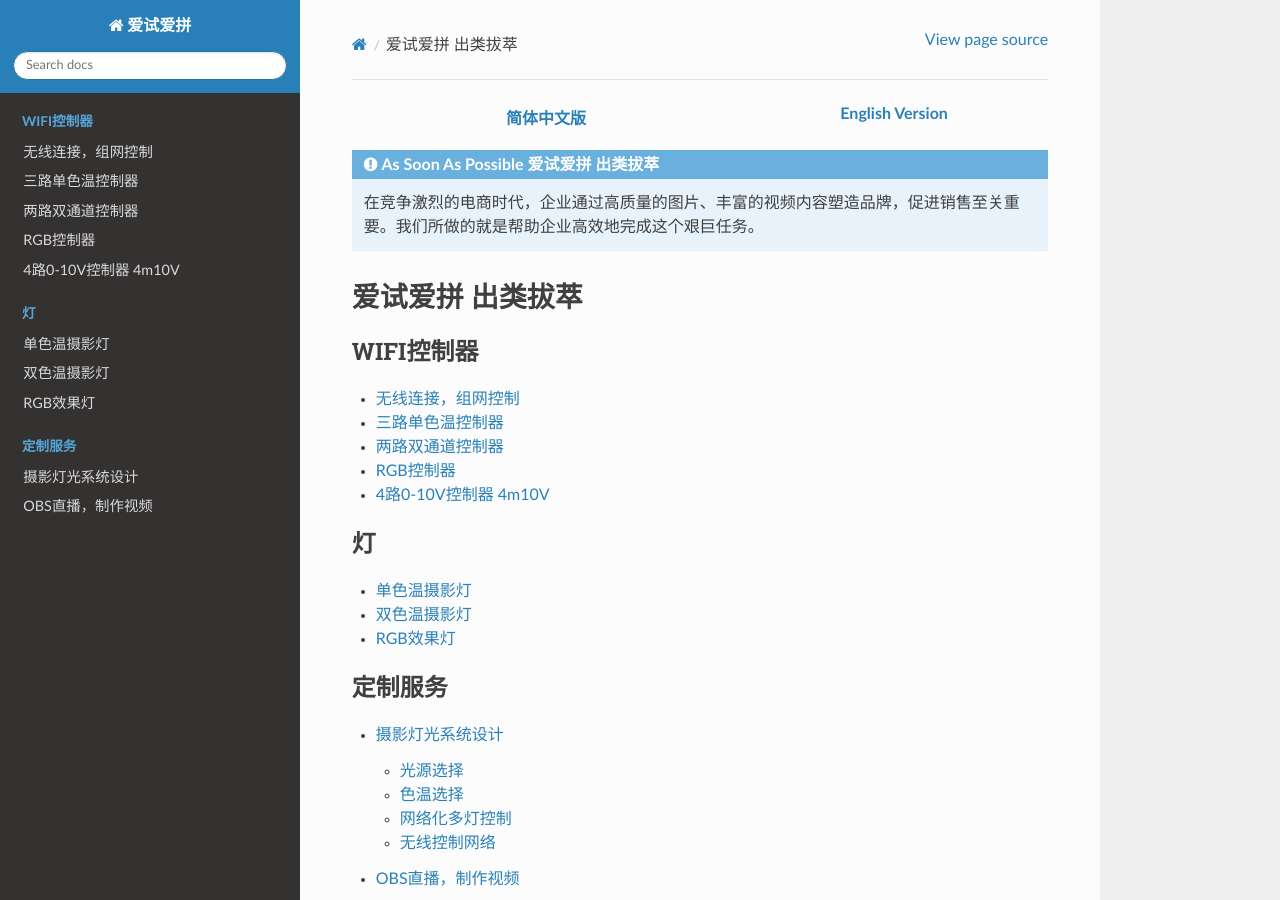
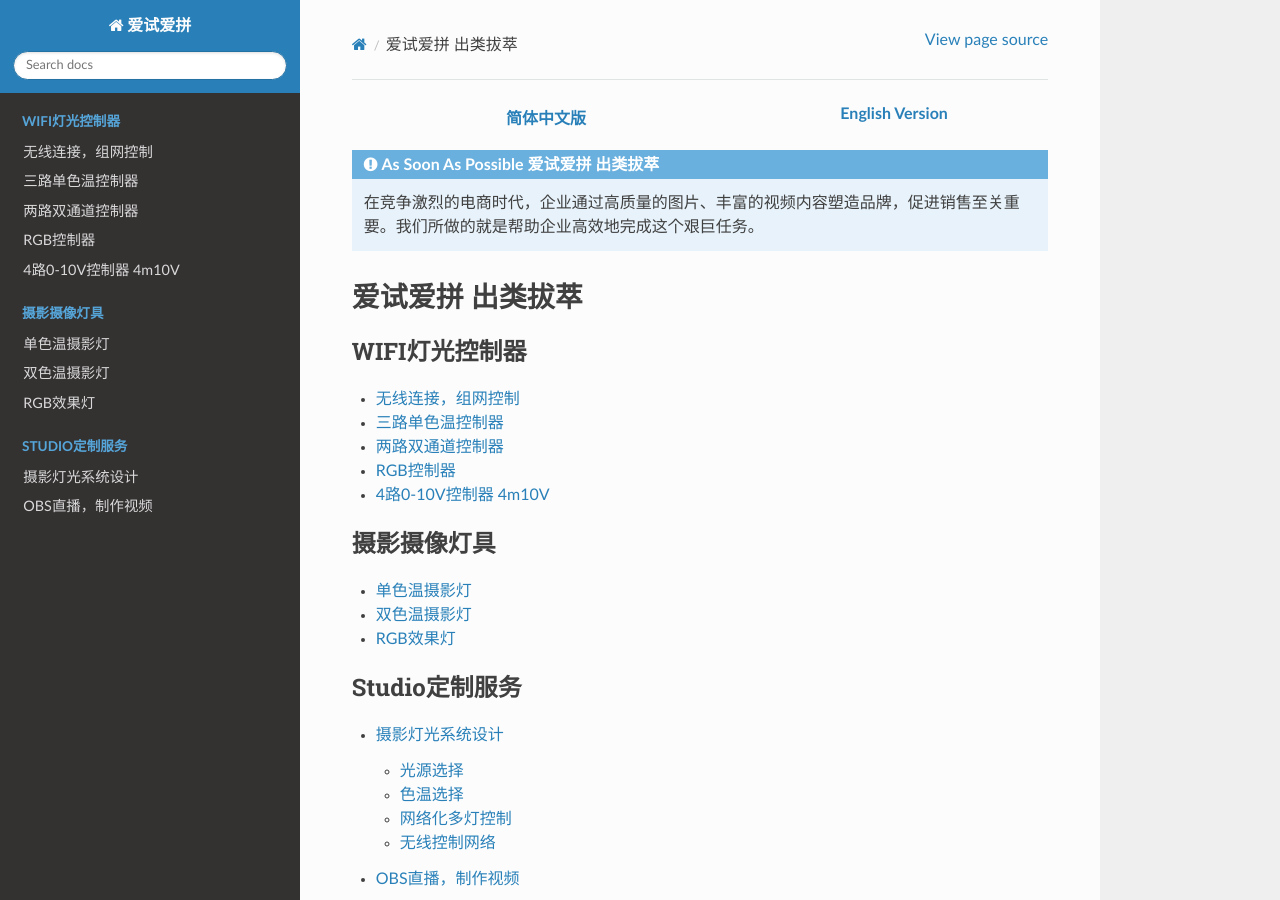
Before and after one commit to paultang/abapweb, a Sphinx documentation site: the page built from source/index.rst, in a window 1280 px wide and 900 px high. Built offline with Sphinx 7.4.7 and the Read the Docs theme 2.0.0, drawn with Linux system fonts in a browser that asks for light colours.

Commit message:
Update index.rst

```diff
--- a/source/index.rst
+++ b/source/index.rst
@@ -28,19 +28,19 @@
 
 .. toctree::
    :maxdepth: 2
-   :caption: WIFI控制器
+   :caption: WIFI灯光控制器
 
    controler
 
 .. toctree::
    :maxdepth: 2
-   :caption: 灯
+   :caption: 摄影摄像灯具
 
    lights
 
 .. toctree::
    :maxdepth: 2
-   :caption: 定制服务
+   :caption: Studio定制服务
 
    studio/photography
    studio/obs
```
